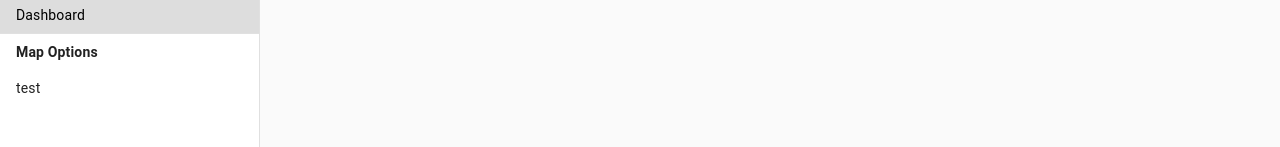
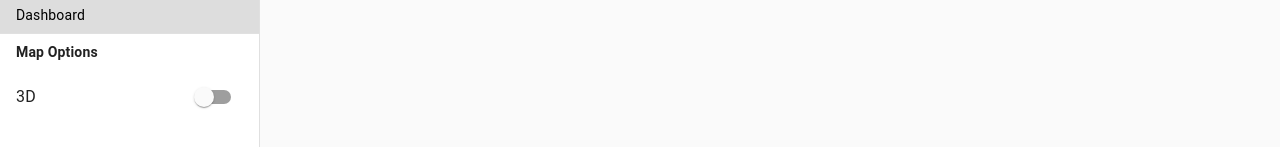
Before and after one commit to watilde/firefighting-planner, a React (Create React App) app: page /dashboard in a window 1280 px wide. Shown: the part 269-416 px from the top of the page. Built offline with nearby package versions, Linux system fonts and the light colour scheme.

Commit message:
integrate 3d

```diff
--- a/src/components/Drawer/MapOptions.js
+++ b/src/components/Drawer/MapOptions.js
@@ -1,5 +1,5 @@
 import React from "react";
-import { ListItem, List } from "@material-ui/core";
+import { Switch, Typography, ListItem, List } from "@material-ui/core";
 import { makeStyles } from "@material-ui/core/styles";
 import { useStore } from "../../store/configureStore";
 
@@ -9,16 +9,36 @@ const useStyle = makeStyles(theme => ({
   },
   listHeader: {
     fontWeight: "bold"
+  },
+  listItem: {
+    display: "flex",
+    justifyContent: "space-between"
   }
 }));
 
 function MapOptions() {
   const classes = useStyle();
+  const { state, dispatch } = useStore();
+  const { threeD } = state.map;
+
+  const handleChange = target => {
+    dispatch({
+      type: `@map/toggle${target}`
+    });
+  };
 
   return (
     <List className={classes.list}>
       <ListItem className={classes.listHeader}>Map Options</ListItem>
-      <ListItem>test</ListItem>
+      <ListItem className={classes.listItem}>
+        <Typography>3D</Typography>
+        <Switch
+          checked={threeD}
+          onChange={() => {
+            handleChange("ThreeD");
+          }}
+        />
+      </ListItem>
     </List>
   );
 }
--- a/src/components/Drawer/index.js
+++ b/src/components/Drawer/index.js
@@ -1,11 +1,5 @@
 import React from "react";
-import {
-  ListItem,
-  List,
-  Divider,
-  IconButton,
-  Drawer as AppDrawer
-} from "@material-ui/core";
+import { Divider, IconButton, Drawer as AppDrawer } from "@material-ui/core";
 import CloseIcon from "@material-ui/icons/Close";
 import { makeStyles } from "@material-ui/core/styles";
 import { useStore } from "../../store/configureStore";
--- a/src/containers/Planner/Map.js
+++ b/src/containers/Planner/Map.js
@@ -25,6 +25,8 @@ const shapeConfigurationCallback = (attributes, record) => {
 function Map() {
   const { dispatch, state } = useStore();
   const { lat, lon, range, actions } = state.planner;
+  const { threeD } = state.map;
+
   const { searchWord } = state.app;
 
   const setLat = newLat => {
@@ -66,7 +68,11 @@ function Map() {
     canvas.width = window.innerWidth;
     canvas.height = window.innerHeight - 64;
     wwd = wwd || new WorldWind.WorldWindow("canvas");
-    wwd.globe = flatGlobe;
+    if (threeD) {
+      wwd.globe = roundGlobe;
+    } else {
+      wwd.globe = flatGlobe;
+    }
     wwd.navigator.lookAtLocation.latitude = lat;
     wwd.navigator.lookAtLocation.longitude = lon;
     wwd.navigator.range = range;
--- a/src/containers/Reporter/Map.js
+++ b/src/containers/Reporter/Map.js
@@ -58,7 +58,6 @@ function Map() {
   let wwd;
   WorldWind.configuration.baseUrl = `${process.env.PUBLIC_URL}`;
   WorldWind.BingMapsKey = process.env.REACT_APP_BING_MAPS_KEY;
-  const roundGlobe = new WorldWind.Globe(new WorldWind.EarthElevationModel());
   const flatGlobe = new WorldWind.Globe2D();
   flatGlobe.projection = new WorldWind.ProjectionMercator();
   useEffect(() => {
--- a/src/store/reducers/map.js
+++ b/src/store/reducers/map.js
@@ -1,7 +1,15 @@
-export const mapState = {};
+export const mapState = {
+  threeD: false
+};
 
 export default (state = mapState, action) => {
   switch (action.type) {
+    case "@map/toggleThreeD": {
+      return {
+        ...state,
+        threeD: !state.threeD
+      };
+    }
     default: {
       return state;
     }
```
